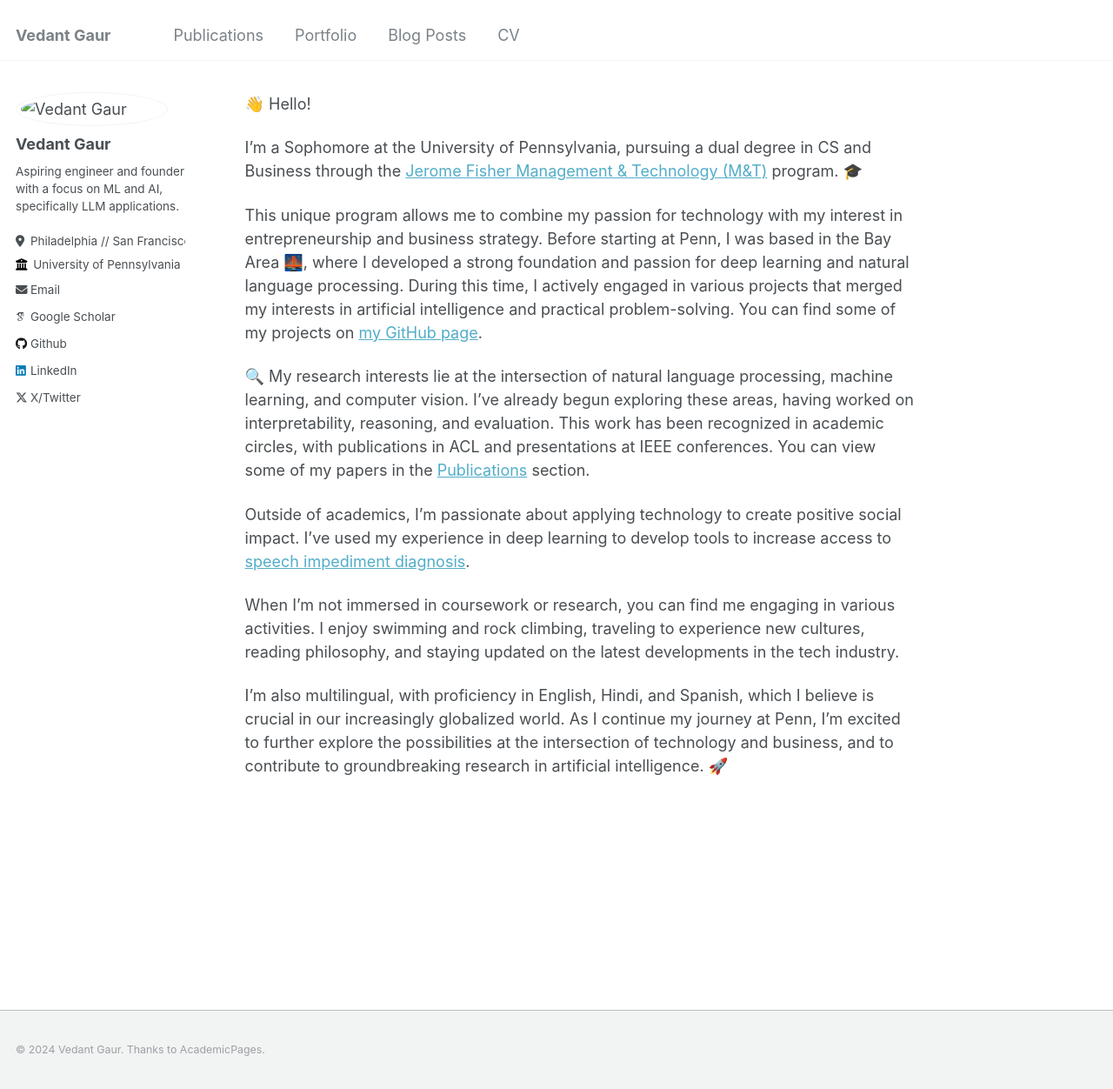
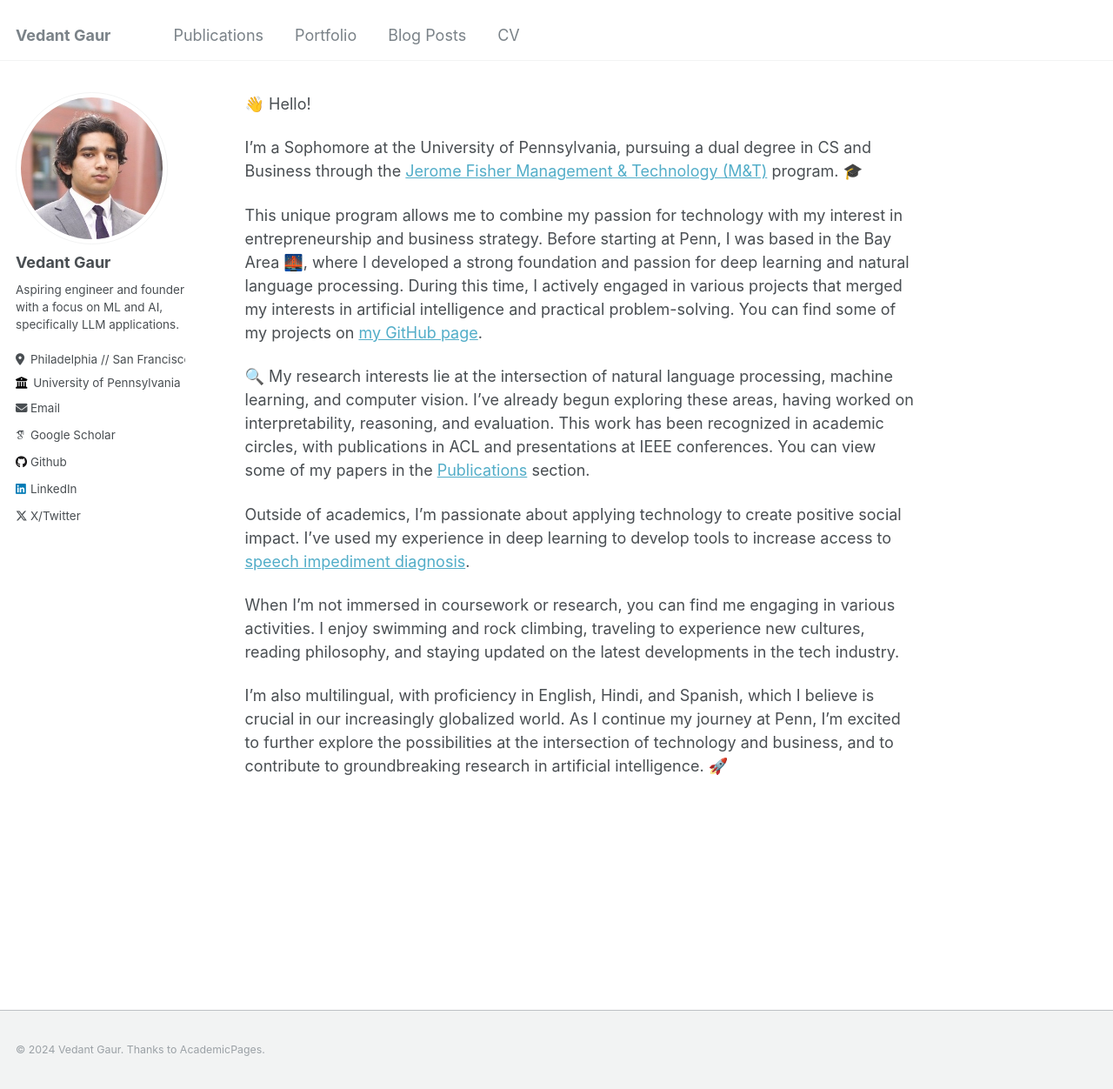
Before and after one commit to vedantgaur/personal-site, a Jekyll site: the page built from _pages/about.md, in a window 1280 px wide and 1252 px high. Shown: the whole window at 87% size. Built offline with Jekyll 4.4.1, drawn with Linux system fonts in a browser that asks for light colours; some web fonts are replaced.

Commit message:
Update _config.yml w/ pfp

```diff
--- a/_config.yml
+++ b/_config.yml
@@ -21,7 +21,7 @@ repository               : "vedantgaur/personal-site"
 #               Additional customization can be done by editing /_includes/author-profile.html
 author:
   # Biographic information
-  avatar           : "images/progile/profile.png"
+  avatar: "https://raw.githubusercontent.com/vedantgaur/personal-site/main/images/progile/profile.png"
   name             : "Vedant Gaur"
   pronouns         : #"he/him"
   bio              : "Aspiring engineer and founder with a focus on ML and AI, specifically LLM applications."
```
